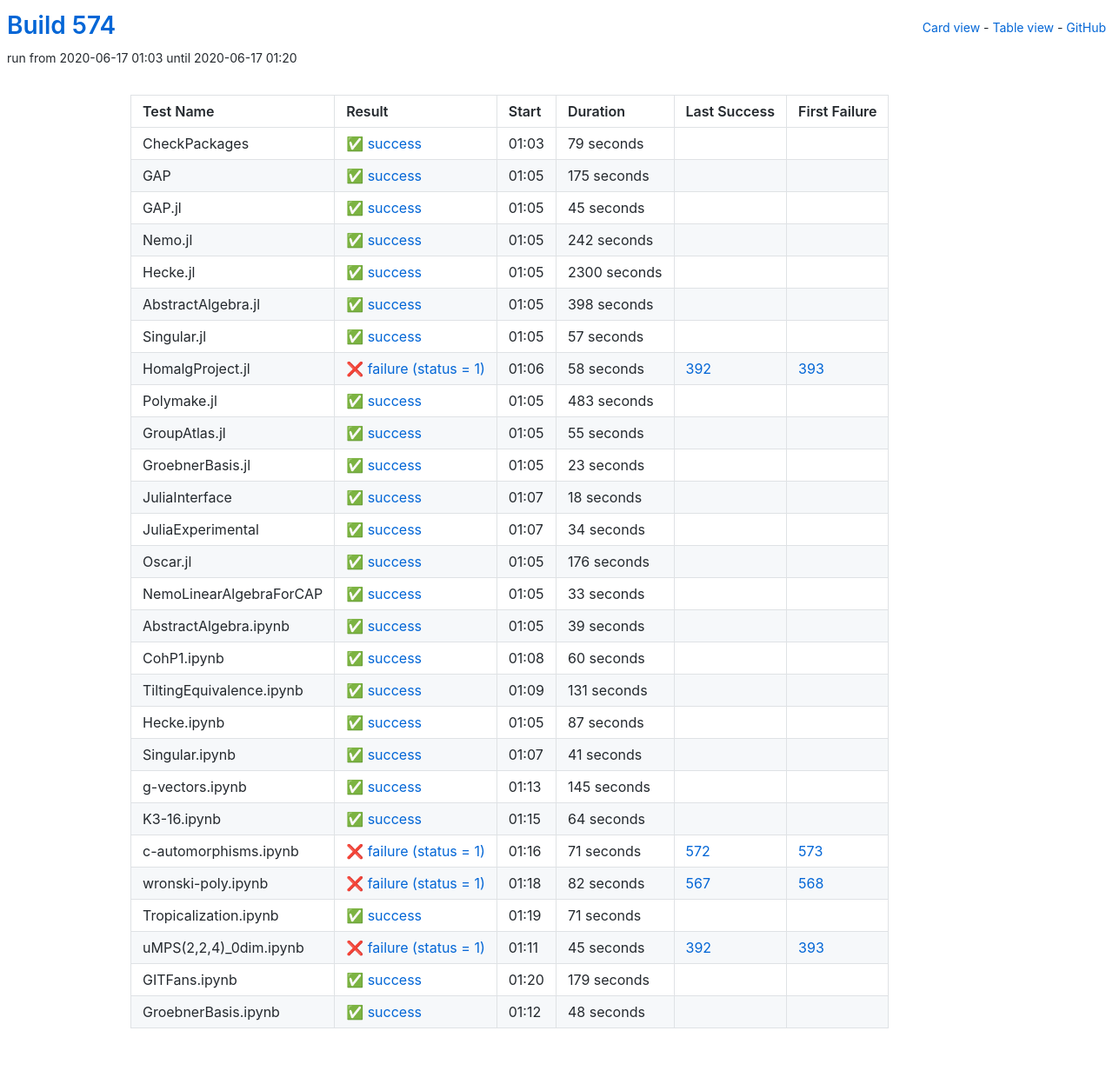
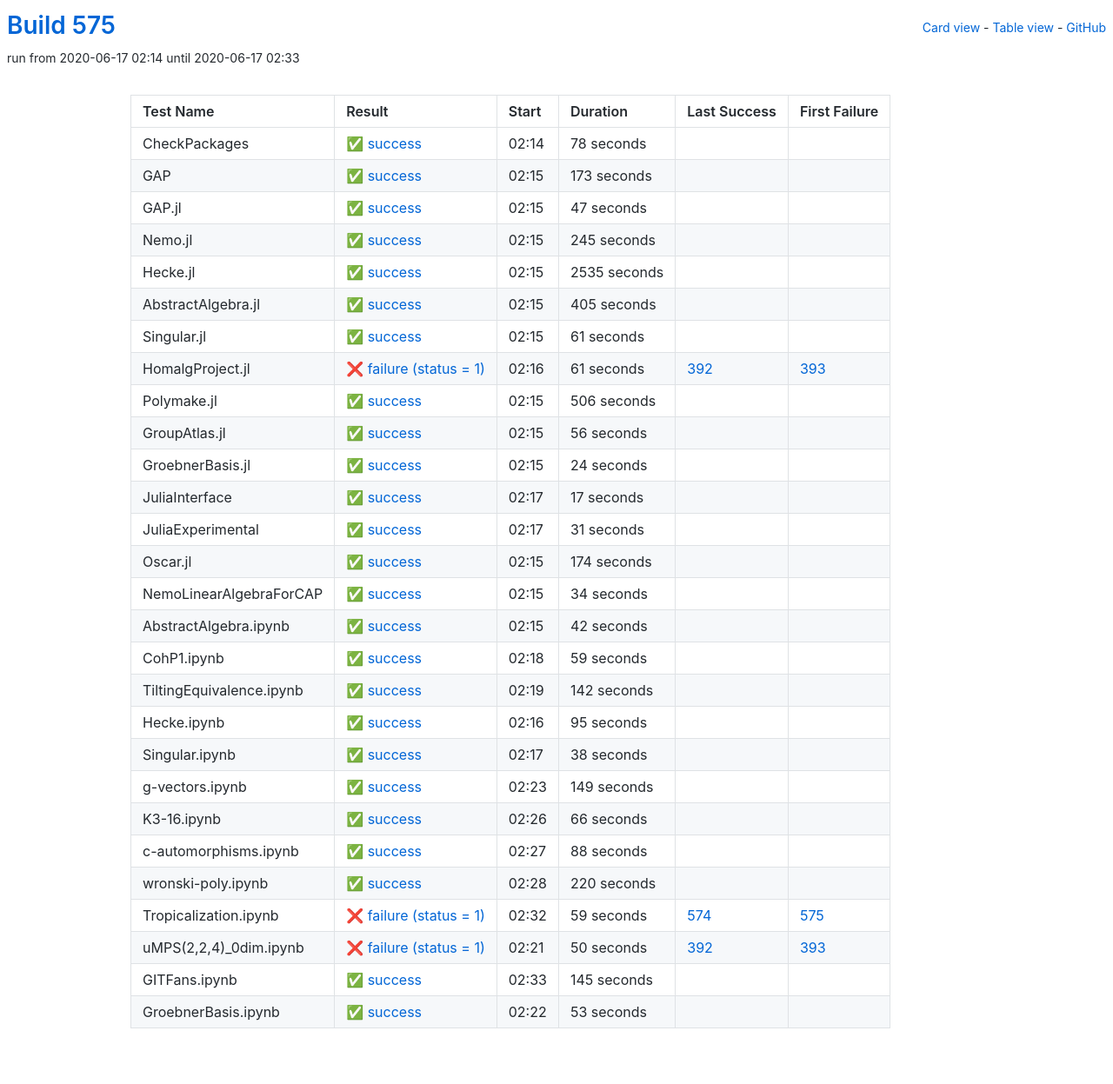
Before and after one commit to oscar-system/oscar-ci-status-1.4, a Jekyll site: the page built from table.html, in a window 1280 px wide. Shown: the whole page at 87% size. Built offline with Jekyll 4.4.1, drawn with Linux system fonts in a browser that asks for light colours.

Commit message:
Build #575

```diff
--- a/_data/ci.yml
+++ b/_data/ci.yml
@@ -1,6 +1,6 @@
 ---
-build: 574
-build_url: https://oscarci.mathematik.uni-kl.de/job/oscar-julia-1.4/574/
+build: 575
+build_url: https://oscarci.mathematik.uni-kl.de/job/oscar-julia-1.4/575/
 job: oscar-julia-1.4
 organization: oscar-system
 repo: oscar-ci-status-1.4
@@ -8,152 +8,176 @@ repourl: https://github.com/oscar-system/oscar-ci-status-1.4
 tests:
 - name: CheckPackages
   id: checkpackages
-  log: https://oscarci.mathematik.uni-kl.de/job/oscar-julia-1.4/574/artifact/logs/build-574/CheckPackages.log
-  start: 2020-06-17 01:03
+  log: https://oscarci.mathematik.uni-kl.de/job/oscar-julia-1.4/575/artifact/logs/build-575/CheckPackages.log
+  start: 2020-06-17 02:14
   success: true
   exitcode: 0
   status: success
-  duration: 79
+  duration: 78
   last_success: false
   last_success_url:
   first_failure: false
   first_failure_url:
 - name: GAP
   id: gap
-  log: https://oscarci.mathematik.uni-kl.de/job/oscar-julia-1.4/574/artifact/logs/build-574/GAP.log
-  start: 2020-06-17 01:05
+  log: https://oscarci.mathematik.uni-kl.de/job/oscar-julia-1.4/575/artifact/logs/build-575/GAP.log
+  start: 2020-06-17 02:15
   success: true
   exitcode: 0
   status: success
-  duration: 175
+  duration: 173
   last_success: false
   last_success_url:
   first_failure: false
   first_failure_url:
 - name: GAP.jl
   id: gap-jl
-  log: https://oscarci.mathematik.uni-kl.de/job/oscar-julia-1.4/574/artifact/logs/build-574/GAP.jl.log
-  start: 2020-06-17 01:05
+  log: https://oscarci.mathematik.uni-kl.de/job/oscar-julia-1.4/575/artifact/logs/build-575/GAP.jl.log
+  start: 2020-06-17 02:15
   success: true
   exitcode: 0
   status: success
-  duration: 45
+  duration: 47
   last_success: false
   last_success_url:
   first_failure: false
   first_failure_url:
 - name: Nemo.jl
   id: nemo-jl
-  log: https://oscarci.mathematik.uni-kl.de/job/oscar-julia-1.4/574/artifact/logs/build-574/Nemo.jl.log
-  start: 2020-06-17 01:05
+  log: https://oscarci.mathematik.uni-kl.de/job/oscar-julia-1.4/575/artifact/logs/build-575/Nemo.jl.log
+  start: 2020-06-17 02:15
   success: true
   exitcode: 0
   status: success
-  duration: 242
+  duration: 245
   last_success: false
   last_success_url:
   first_failure: false
   first_failure_url:
 - name: Hecke.jl
   id: hecke-jl
-  log: https://oscarci.mathematik.uni-kl.de/job/oscar-julia-1.4/574/artifact/logs/build-574/Hecke.jl.log
-  start: 2020-06-17 01:05
+  log: https://oscarci.mathematik.uni-kl.de/job/oscar-julia-1.4/575/artifact/logs/build-575/Hecke.jl.log
+  start: 2020-06-17 02:15
   success: true
   exitcode: 0
   status: success
-  duration: 2300
+  duration: 2535
   last_success: false
   last_success_url:
   first_failure: false
   first_failure_url:
 - name: AbstractAlgebra.jl
   id: abstractalgebra-jl
-  log: https://oscarci.mathematik.uni-kl.de/job/oscar-julia-1.4/574/artifact/logs/build-574/AbstractAlgebra.jl.log
-  start: 2020-06-17 01:05
+  log: https://oscarci.mathematik.uni-kl.de/job/oscar-julia-1.4/575/artifact/logs/build-575/AbstractAlgebra.jl.log
+  start: 2020-06-17 02:15
   success: true
   exitcode: 0
   status: success
-  duration: 398
+  duration: 405
   last_success: false
   last_success_url:
   first_failure: false
   first_failure_url:
 - name: Singular.jl
   id: singular-jl
-  log: https://oscarci.mathematik.uni-kl.de/job/oscar-julia-1.4/574/artifact/logs/build-574/Singular.jl.log
-  start: 2020-06-17 01:05
+  log: https://oscarci.mathematik.uni-kl.de/job/oscar-julia-1.4/575/artifact/logs/build-575/Singular.jl.log
+  start: 2020-06-17 02:15
   success: true
   exitcode: 0
   status: success
-  duration: 57
+  duration: 61
   last_success: false
   last_success_url:
   first_failure: false
   first_failure_url:
 - name: HomalgProject.jl
   id: homalgproject-jl
-  log: https://oscarci.mathematik.uni-kl.de/job/oscar-julia-1.4/574/artifact/logs/build-574/HomalgProject.jl.log
-  start: 2020-06-17 01:06
+  log: https://oscarci.mathematik.uni-kl.de/job/oscar-julia-1.4/575/artifact/logs/build-575/HomalgProject.jl.log
+  start: 2020-06-17 02:16
   success: false
   exitcode: 1
   status: failure
-  duration: 58
+  duration: 61
   last_success: 392
   last_success_url: https://oscarci.mathematik.uni-kl.de/job/oscar-julia-1.4/392/
   first_failure: 393
   first_failure_url: https://oscarci.mathematik.uni-kl.de/job/oscar-julia-1.4/393/
 - name: Polymake.jl
   id: polymake-jl
-  log: https://oscarci.mathematik.uni-kl.de/job/oscar-julia-1.4/574/artifact/logs/build-574/Polymake.jl.log
-  start: 2020-06-17 01:05
+  log: https://oscarci.mathematik.uni-kl.de/job/oscar-julia-1.4/575/artifact/logs/build-575/Polymake.jl.log
+  start: 2020-06-17 02:15
   success: true
   exitcode: 0
   status: success
-  duration: 483
+  duration: 506
   last_success: false
   last_success_url:
   first_failure: false
   first_failure_url:
 - name: GroupAtlas.jl
   id: groupatlas-jl
-  log: https://oscarci.mathematik.uni-kl.de/job/oscar-julia-1.4/574/artifact/logs/build-574/GroupAtlas.jl.log
-  start: 2020-06-17 01:05
+  log: https://oscarci.mathematik.uni-kl.de/job/oscar-julia-1.4/575/artifact/logs/build-575/GroupAtlas.jl.log
+  start: 2020-06-17 02:15
   success: true
   exitcode: 0
   status: success
-  duration: 55
+  duration: 56
   last_success: false
   last_success_url:
   first_failure: false
   first_failure_url:
 - name: GroebnerBasis.jl
   id: groebnerbasis-jl
-  log: https://oscarci.mathematik.uni-kl.de/job/oscar-julia-1.4/574/artifact/logs/build-574/GroebnerBasis.jl.log
-  start: 2020-06-17 01:05
+  log: https://oscarci.mathematik.uni-kl.de/job/oscar-julia-1.4/575/artifact/logs/build-575/GroebnerBasis.jl.log
+  start: 2020-06-17 02:15
   success: true
   exitcode: 0
   status: success
-  duration: 23
+  duration: 24
   last_success: false
   last_success_url:
   first_failure: false
   first_failure_url:
 - name: JuliaInterface
   id: juliainterface
-  log: https://oscarci.mathematik.uni-kl.de/job/oscar-julia-1.4/574/artifact/logs/build-574/JuliaInterface.log
-  start: 2020-06-17 01:07
+  log: https://oscarci.mathematik.uni-kl.de/job/oscar-julia-1.4/575/artifact/logs/build-575/JuliaInterface.log
+  start: 2020-06-17 02:17
   success: true
   exitcode: 0
   status: success
-  duration: 18
+  duration: 17
   last_success: false
   last_success_url:
   first_failure: false
   first_failure_url:
 - name: JuliaExperimental
   id: juliaexperimental
-  log: https://oscarci.mathematik.uni-kl.de/job/oscar-julia-1.4/574/artifact/logs/build-574/JuliaExperimental.log
-  start: 2020-06-17 01:07
+  log: https://oscarci.mathematik.uni-kl.de/job/oscar-julia-1.4/575/artifact/logs/build-575/JuliaExperimental.log
+  start: 2020-06-17 02:17
+  success: true
+  exitcode: 0
+  status: success
+  duration: 31
+  last_success: false
+  last_success_url:
+  first_failure: false
+  first_failure_url:
+- name: Oscar.jl
+  id: oscar-jl
+  log: https://oscarci.mathematik.uni-kl.de/job/oscar-julia-1.4/575/artifact/logs/build-575/Oscar.jl.log
+  start: 2020-06-17 02:15
+  success: true
+  exitcode: 0
+  status: success
+  duration: 174
+  last_success: false
+  last_success_url:
+  first_failure: false
+  first_failure_url:
+- name: NemoLinearAlgebraForCAP
+  id: nemolinearalgebraforcap
+  log: https://oscarci.mathematik.uni-kl.de/job/oscar-julia-1.4/575/artifact/logs/build-575/NemoLinearAlgebraForCAP.log
+  start: 2020-06-17 02:15
   success: true
   exitcode: 0
   status: success
@@ -162,94 +186,142 @@ tests:
   last_success_url:
   first_failure: false
   first_failure_url:
-- name: Oscar.jl
-  id: oscar-jl
-  log: https://oscarci.mathematik.uni-kl.de/job/oscar-julia-1.4/574/artifact/logs/build-574/Oscar.jl.log
-  start: 2020-06-17 01:05
+- name: AbstractAlgebra.ipynb
+  id: abstractalgebra-ipynb
+  log: https://oscarci.mathematik.uni-kl.de/job/oscar-julia-1.4/575/artifact/logs/build-575/AbstractAlgebra.ipynb.log
+  start: 2020-06-17 02:15
   success: true
   exitcode: 0
   status: success
-  duration: 176
-  last_success: false
-  last_success_url:
-  first_failure: false
-  first_failure_url:
-- name: NemoLinearAlgebraForCAP
-  id: nemolinearalgebraforcap
-  log: https://oscarci.mathematik.uni-kl.de/job/oscar-julia-1.4/574/artifact/logs/build-574/NemoLinearAlgebraForCAP.log
-  start: 2020-06-17 01:05
-  success: true
-  exitcode: 0
-  status: success
-  duration: 33
-  last_success: false
-  last_success_url:
-  first_failure: false
-  first_failure_url:
-- name: AbstractAlgebra.ipynb
-  id: abstractalgebra-ipynb
-  log: https://oscarci.mathematik.uni-kl.de/job/oscar-julia-1.4/574/artifact/logs/build-574/AbstractAlgebra.ipynb.log
-  start: 2020-06-17 01:05
-  success: true
-  exitcode: 0
-  status: success
-  duration: 39
+  duration: 42
   last_success: false
   last_success_url:
   first_failure: false
   first_failure_url:
 - name: CohP1.ipynb
   id: cohp1-ipynb
-  log: https://oscarci.mathematik.uni-kl.de/job/oscar-julia-1.4/574/artifact/logs/build-574/CohP1.ipynb.log
-  start: 2020-06-17 01:08
+  log: https://oscarci.mathematik.uni-kl.de/job/oscar-julia-1.4/575/artifact/logs/build-575/CohP1.ipynb.log
+  start: 2020-06-17 02:18
   success: true
   exitcode: 0
   status: success
-  duration: 60
+  duration: 59
   last_success: false
   last_success_url:
   first_failure: false
   first_failure_url:
 - name: TiltingEquivalence.ipynb
   id: tiltingequivalence-ipynb
-  log: https://oscarci.mathematik.uni-kl.de/job/oscar-julia-1.4/574/artifact/logs/build-574/TiltingEquivalence.ipynb.log
-  start: 2020-06-17 01:09
+  log: https://oscarci.mathematik.uni-kl.de/job/oscar-julia-1.4/575/artifact/logs/build-575/TiltingEquivalence.ipynb.log
+  start: 2020-06-17 02:19
   success: true
   exitcode: 0
   status: success
-  duration: 131
+  duration: 142
   last_success: false
   last_success_url:
   first_failure: false
   first_failure_url:
 - name: Hecke.ipynb
   id: hecke-ipynb
-  log: https://oscarci.mathematik.uni-kl.de/job/oscar-julia-1.4/574/artifact/logs/build-574/Hecke.ipynb.log
-  start: 2020-06-17 01:05
+  log: https://oscarci.mathematik.uni-kl.de/job/oscar-julia-1.4/575/artifact/logs/build-575/Hecke.ipynb.log
+  start: 2020-06-17 02:16
   success: true
   exitcode: 0
   status: success
-  duration: 87
+  duration: 95
   last_success: false
   last_success_url:
   first_failure: false
   first_failure_url:
 - name: Singular.ipynb
   id: singular-ipynb
-  log: https://oscarci.mathematik.uni-kl.de/job/oscar-julia-1.4/574/artifact/logs/build-574/Singular.ipynb.log
-  start: 2020-06-17 01:07
+  log: https://oscarci.mathematik.uni-kl.de/job/oscar-julia-1.4/575/artifact/logs/build-575/Singular.ipynb.log
+  start: 2020-06-17 02:17
   success: true
   exitcode: 0
   status: success
-  duration: 41
+  duration: 38
   last_success: false
   last_success_url:
   first_failure: false
   first_failure_url:
 - name: g-vectors.ipynb
   id: g-vectors-ipynb
-  log: https://oscarci.mathematik.uni-kl.de/job/oscar-julia-1.4/574/artifact/logs/build-574/g-vectors.ipynb.log
-  start: 2020-06-17 01:13
+  log: https://oscarci.mathematik.uni-kl.de/job/oscar-julia-1.4/575/artifact/logs/build-575/g-vectors.ipynb.log
+  start: 2020-06-17 02:23
+  success: true
+  exitcode: 0
+  status: success
+  duration: 149
+  last_success: false
+  last_success_url:
+  first_failure: false
+  first_failure_url:
+- name: K3-16.ipynb
+  id: k3-16-ipynb
+  log: https://oscarci.mathematik.uni-kl.de/job/oscar-julia-1.4/575/artifact/logs/build-575/K3-16.ipynb.log
+  start: 2020-06-17 02:26
+  success: true
+  exitcode: 0
+  status: success
+  duration: 66
+  last_success: false
+  last_success_url:
+  first_failure: false
+  first_failure_url:
+- name: c-automorphisms.ipynb
+  id: c-automorphisms-ipynb
+  log: https://oscarci.mathematik.uni-kl.de/job/oscar-julia-1.4/575/artifact/logs/build-575/c-automorphisms.ipynb.log
+  start: 2020-06-17 02:27
+  success: true
+  exitcode: 0
+  status: success
+  duration: 88
+  last_success: false
+  last_success_url:
+  first_failure: false
+  first_failure_url:
+- name: wronski-poly.ipynb
+  id: wronski-poly-ipynb
+  log: https://oscarci.mathematik.uni-kl.de/job/oscar-julia-1.4/575/artifact/logs/build-575/wronski-poly.ipynb.log
+  start: 2020-06-17 02:28
+  success: true
+  exitcode: 0
+  status: success
+  duration: 220
+  last_success: false
+  last_success_url:
+  first_failure: false
+  first_failure_url:
+- name: Tropicalization.ipynb
+  id: tropicalization-ipynb
+  log: https://oscarci.mathematik.uni-kl.de/job/oscar-julia-1.4/575/artifact/logs/build-575/Tropicalization.ipynb.log
+  start: 2020-06-17 02:32
+  success: false
+  exitcode: 1
+  status: failure
+  duration: 59
+  last_success: 574
+  last_success_url: https://oscarci.mathematik.uni-kl.de/job/oscar-julia-1.4/574/
+  first_failure: 575
+  first_failure_url: https://oscarci.mathematik.uni-kl.de/job/oscar-julia-1.4/575/
+- name: uMPS(2,2,4)_0dim.ipynb
+  id: umps-2-2-4-0dim-ipynb
+  log: https://oscarci.mathematik.uni-kl.de/job/oscar-julia-1.4/575/artifact/logs/build-575/uMPS-2-2-4-_0dim.ipynb.log
+  start: 2020-06-17 02:21
+  success: false
+  exitcode: 1
+  status: failure
+  duration: 50
+  last_success: 392
+  last_success_url: https://oscarci.mathematik.uni-kl.de/job/oscar-julia-1.4/392/
+  first_failure: 393
+  first_failure_url: https://oscarci.mathematik.uni-kl.de/job/oscar-julia-1.4/393/
+- name: GITFans.ipynb
+  id: gitfans-ipynb
+  log: https://oscarci.mathematik.uni-kl.de/job/oscar-julia-1.4/575/artifact/logs/build-575/GITFans.ipynb.log
+  start: 2020-06-17 02:33
   success: true
   exitcode: 0
   status: success
@@ -258,87 +330,15 @@ tests:
   last_success_url:
   first_failure: false
   first_failure_url:
-- name: K3-16.ipynb
-  id: k3-16-ipynb
-  log: https://oscarci.mathematik.uni-kl.de/job/oscar-julia-1.4/574/artifact/logs/build-574/K3-16.ipynb.log
-  start: 2020-06-17 01:15
+- name: GroebnerBasis.ipynb
+  id: groebnerbasis-ipynb
+  log: https://oscarci.mathematik.uni-kl.de/job/oscar-julia-1.4/575/artifact/logs/build-575/GroebnerBasis.ipynb.log
+  start: 2020-06-17 02:22
   success: true
   exitcode: 0
   status: success
-  duration: 64
+  duration: 53
   last_success: false
   last_success_url:
   first_failure: false
   first_failure_url:
-- name: c-automorphisms.ipynb
-  id: c-automorphisms-ipynb
-  log: https://oscarci.mathematik.uni-kl.de/job/oscar-julia-1.4/574/artifact/logs/build-574/c-automorphisms.ipynb.log
-  start: 2020-06-17 01:16
-  success: false
-  exitcode: 1
-  status: failure
-  duration: 71
-  last_success: 572
-  last_success_url: https://oscarci.mathematik.uni-kl.de/job/oscar-julia-1.4/572/
-  first_failure: 573
-  first_failure_url: https://oscarci.mathematik.uni-kl.de/job/oscar-julia-1.4/573/
-- name: wronski-poly.ipynb
-  id: wronski-poly-ipynb
-  log: https://oscarci.mathematik.uni-kl.de/job/oscar-julia-1.4/574/artifact/logs/build-574/wronski-poly.ipynb.log
-  start: 2020-06-17 01:18
-  success: false
-  exitcode: 1
-  status: failure
-  duration: 82
-  last_success: 567
-  last_success_url: https://oscarci.mathematik.uni-kl.de/job/oscar-julia-1.4/567/
-  first_failure: 568
-  first_failure_url: https://oscarci.mathematik.uni-kl.de/job/oscar-julia-1.4/568/
-- name: Tropicalization.ipynb
-  id: tropicalization-ipynb
-  log: https://oscarci.mathematik.uni-kl.de/job/oscar-julia-1.4/574/artifact/logs/build-574/Tropicalization.ipynb.log
-  start: 2020-06-17 01:19
-  success: true
-  exitcode: 0
-  status: success
-  duration: 71
-  last_success: false
-  last_success_url:
-  first_failure: false
-  first_failure_url:
-- name: uMPS(2,2,4)_0dim.ipynb
-  id: umps-2-2-4-0dim-ipynb
-  log: https://oscarci.mathematik.uni-kl.de/job/oscar-julia-1.4/574/artifact/logs/build-574/uMPS-2-2-4-_0dim.ipynb.log
-  start: 2020-06-17 01:11
-  success: false
-  exitcode: 1
-  status: failure
-  duration: 45
-  last_success: 392
-  last_success_url: https://oscarci.mathematik.uni-kl.de/job/oscar-julia-1.4/392/
-  first_failure: 393
-  first_failure_url: https://oscarci.mathematik.uni-kl.de/job/oscar-julia-1.4/393/
-- name: GITFans.ipynb
-  id: gitfans-ipynb
-  log: https://oscarci.mathematik.uni-kl.de/job/oscar-julia-1.4/574/artifact/logs/build-574/GITFans.ipynb.log
-  start: 2020-06-17 01:20
-  success: true
-  exitcode: 0
-  status: success
-  duration: 179
-  last_success: false
-  last_success_url:
-  first_failure: false
-  first_failure_url:
-- name: GroebnerBasis.ipynb
-  id: groebnerbasis-ipynb
-  log: https://oscarci.mathematik.uni-kl.de/job/oscar-julia-1.4/574/artifact/logs/build-574/GroebnerBasis.ipynb.log
-  start: 2020-06-17 01:12
-  success: true
-  exitcode: 0
-  status: success
-  duration: 48
-  last_success: false
-  last_success_url:
-  first_failure: false
-  first_failure_url:
```
Also changed, not shown: README.md.
